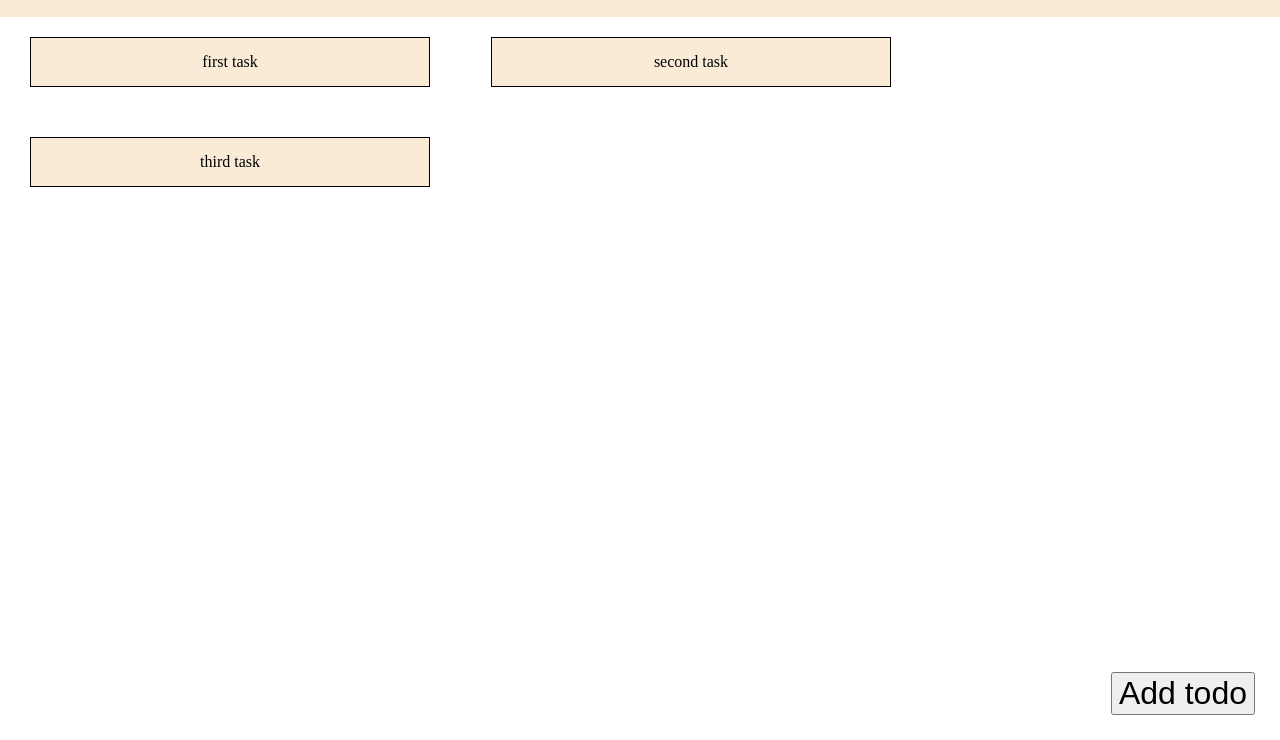
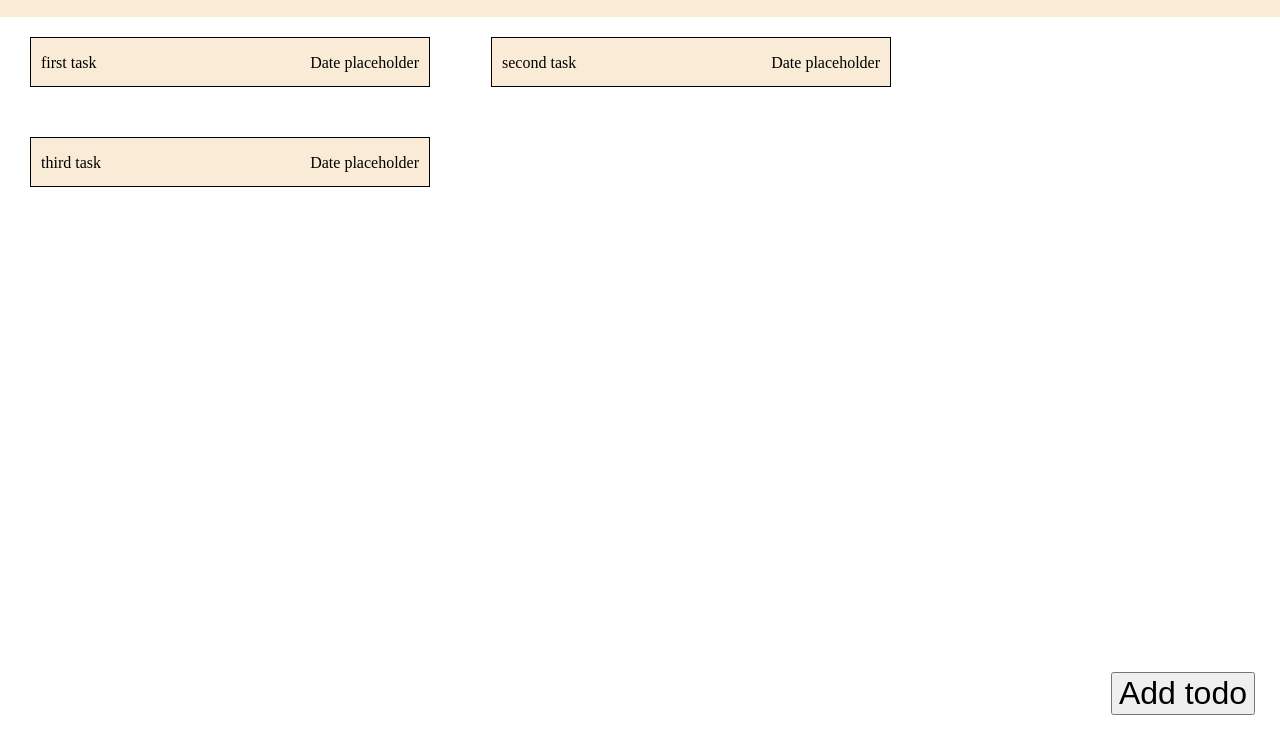
Before and after one commit to micsiw/todo-list, a website built with webpack: page dist/index.html in a window 1280 px wide. Shown: the part 60-800 px from the top of the page. Built offline with nearby package versions, Linux system fonts and the light colour scheme.

Commit message:
added dom manipulation to showcase options presented to user

```diff
--- a/src/modules/tasks.js
+++ b/src/modules/tasks.js
@@ -1,8 +1,11 @@
 const Task = (name, dueDate) => {
+
+    let subtasks = [];
+
     const getName = () => name;
     const getDate = () => dueDate;
 
-    return { getName, getDate }
+    return { subtasks, getName, getDate }
 };
 
 export default Task;
--- a/src/modules/ui.js
+++ b/src/modules/ui.js
@@ -67,7 +67,6 @@ function updateProjectList() {
 
 function loadTasks() {
     const todoList = document.querySelector('.todo-list');
-    const block = document.querySelectorAll('.todo-block');
     todoList.innerHTML = '';
 
     actualProject.tasks.forEach(task => {
@@ -75,15 +74,75 @@ function loadTasks() {
         container.classList.add('todo-container');
         const block = document.createElement('div');
         block.classList.add('todo-block');
-        const title = document.createElement('p');
-        title.innerHTML = task.getName();
-        title.classList.add('todo-title');
-        block.appendChild(title);
+        const todoHeader = document.createElement('div');
+        todoHeader.classList.add('todo-header');
+
+        const todoTitle = document.createElement('p');
+        const todoDate = document.createElement('p');
+
+        todoTitle.innerHTML = task.getName();
+        todoTitle.classList.add('todo-title')
+
+        todoDate.innerHTML = 'Date placeholder'
+        todoDate.classList.add('todo-date');
+
+        todoHeader.append(todoTitle, todoDate);
+        block.appendChild(todoHeader);
         container.appendChild(block);
         todoList.appendChild(container);
         block.addEventListener('click', () => {
             block.classList.toggle('expand');
-        })
+        });
+
+        const subtaskBlock = document.createElement('div');
+        subtaskBlock.classList.add('subtask-block');
+        block.appendChild(subtaskBlock)
+
+        const subtaskBlockTitle = document.createElement('h4');
+        subtaskBlockTitle.classList.add('subtask-block-title');
+        subtaskBlockTitle.innerHTML = 'subtask list';
+        subtaskBlock.appendChild(subtaskBlockTitle);
+
+        //tutaj generowanie subtasków w tasku
+
+        for (let i = 0; i < 5; i++){
+            const subtaskPosition = document.createElement('div');
+            subtaskPosition.classList.add('subtask-position');
+            subtaskBlock.appendChild(subtaskPosition);
+
+            const subtaskLabel = document.createElement('label');
+            subtaskLabel.for = 'subtask';
+            subtaskPosition.appendChild(subtaskLabel)
+            const subtaskCheck = document.createElement('input');
+            subtaskCheck.type = 'checkbox';
+            subtaskCheck.id = 'subtask'
+            subtaskLabel.appendChild(subtaskCheck);
+            const subtaskName = document.createElement('p');
+            subtaskName.classList.add('subtask-name');
+            subtaskName.innerHTML = 'typical subtask';
+            subtaskLabel.appendChild(subtaskName);
+            const subtaskDate = document.createElement('p');
+            subtaskDate.classList.add('subtask-date');
+            subtaskDate.innerHTML = 'date placeholder';
+            subtaskPosition.appendChild(subtaskDate);
+            const subtaskRemove = document.createElement('button');
+            subtaskRemove.type = 'button';
+            subtaskRemove.classList.add('subtask-remove');
+            subtaskRemove.innerHTML = '&times;';
+            subtaskPosition.appendChild(subtaskRemove);
+        }
+
+        const newSubTaskButton = document.createElement('button');
+        newSubTaskButton.id = 'add-subtask-block';
+        newSubTaskButton.innerHTML = '&plus;';
+        newSubTaskButton.type = 'button';
+        subtaskBlock.appendChild(newSubTaskButton);
+
+        const removeTodoButton = document.createElement('button');
+        removeTodoButton.id = 'remove-todo';
+        removeTodoButton.innerHTML = 'Remove';
+        removeTodoButton.type = 'button';
+        block.appendChild(removeTodoButton);
     })
 }
 
@@ -121,7 +180,7 @@ function loadTasks() {
     dueDateForm.min = new Date().toLocaleDateString('en-ca');
     dueDateForm.max = "2100-01-01";
 
-    const addSubTaskButton = document.querySelector('#add-subtask');
+    const addSubTaskButton = document.querySelector('#add-subtask-form');
 
     addSubTaskButton.addEventListener('click', () => {
         const newSubTaskLabel = document.createElement('label');
```
Also changed, not shown: dist/index.html, dist/main.js, dist/styles.css.
